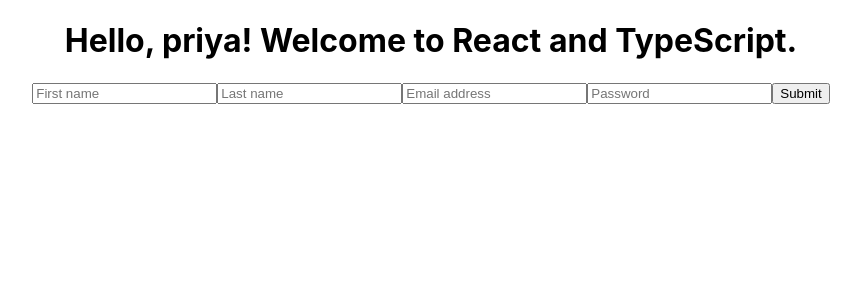
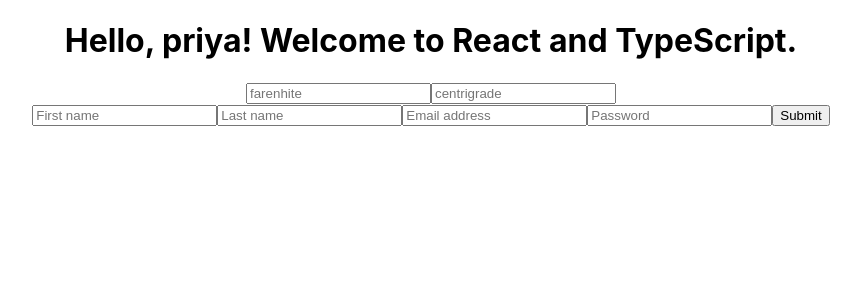
Before and after one commit to cleancode2k19/jsb, a React (Create React App) app in the folder javascript practice/reacttypescript/my-app/: page / in a window 1280 px wide. Shown: the top 300 px of the page, without its empty margins (209-1070 px from the left). Built offline with nearby package versions, Linux system fonts and the light colour scheme.

Commit message:
added temperature

```diff
--- a/javascript practice/reacttypescript/my-app/src/App.tsx
+++ b/javascript practice/reacttypescript/my-app/src/App.tsx
@@ -3,11 +3,13 @@
 import './App.css';
 import Header from './Header';
 import Firstform from './Firstform';
+import Temperature from './Temperature';
 
 function App() {
   return (
     <div className="App">
       <Header/>
+      <Temperature/>
       <Firstform/>
     </div>
   );
--- a/javascript practice/reacttypescript/my-app/src/Firstform.tsx
+++ b/javascript practice/reacttypescript/my-app/src/Firstform.tsx
@@ -4,6 +4,11 @@
   const [lastName, setLastName] = useState("");
   const [email, setEmail] = useState("");
   const [password, setPassword] = useState("");
+
+  function handleClick() {
+    console.log('Button click ...'+firstName);
+  }
+
   return (
     <form>
       <input
@@ -38,7 +43,7 @@
         name="password"
         required
       />
-      <button type="submit">Submit</button>
+      <button type="button" onClick={handleClick}>Submit</button>
       <div>{firstName}{lastName}{email}</div>
     </form>
   );
--- /dev/null
+++ b/javascript practice/reacttypescript/my-app/src/Temperature.tsx
@@ -0,0 +1,30 @@
+import React, { useState } from "react";
+function Temperature() {
+  const [farenhite, setFarenhite] = useState("");
+  const [centrigrade, setCentrigrade] = useState("");
+
+
+  return (
+    <form>
+      <input
+        value={farenhite}
+        onChange={e => { setCentrigrade(e.target.value+10); setFarenhite(e.target.value) }}
+        placeholder="farenhite"
+        type="number"
+        name="farenhite"
+        required
+      />
+      <input
+        value={centrigrade}
+        onChange={e => { setCentrigrade(e.target.value); setFarenhite(e.target.value  + 32) }}
+        placeholder="centrigrade"
+        type="number"
+        name="centrigrade"
+        required
+      />
+
+
+    </form>
+  );
+}
+export default Temperature;
--- a/javascript practice/reacttypescript/my-app/tsconfig.json
+++ b/javascript practice/reacttypescript/my-app/tsconfig.json
@@ -1,6 +1,6 @@
 {
   "compilerOptions": {
-    "target": "es5",
+    "target": "es6",
     "lib": [
       "dom",
       "dom.iterable",
@@ -11,6 +11,7 @@
     "esModuleInterop": true,
     "allowSyntheticDefaultImports": true,
     "strict": true,
+    "noImplicitAny": true,
     "forceConsistentCasingInFileNames": true,
     "module": "esnext",
     "moduleResolution": "node",
```
Also changed, not shown: 1 other file (tests, documents, lock files or other folders).
